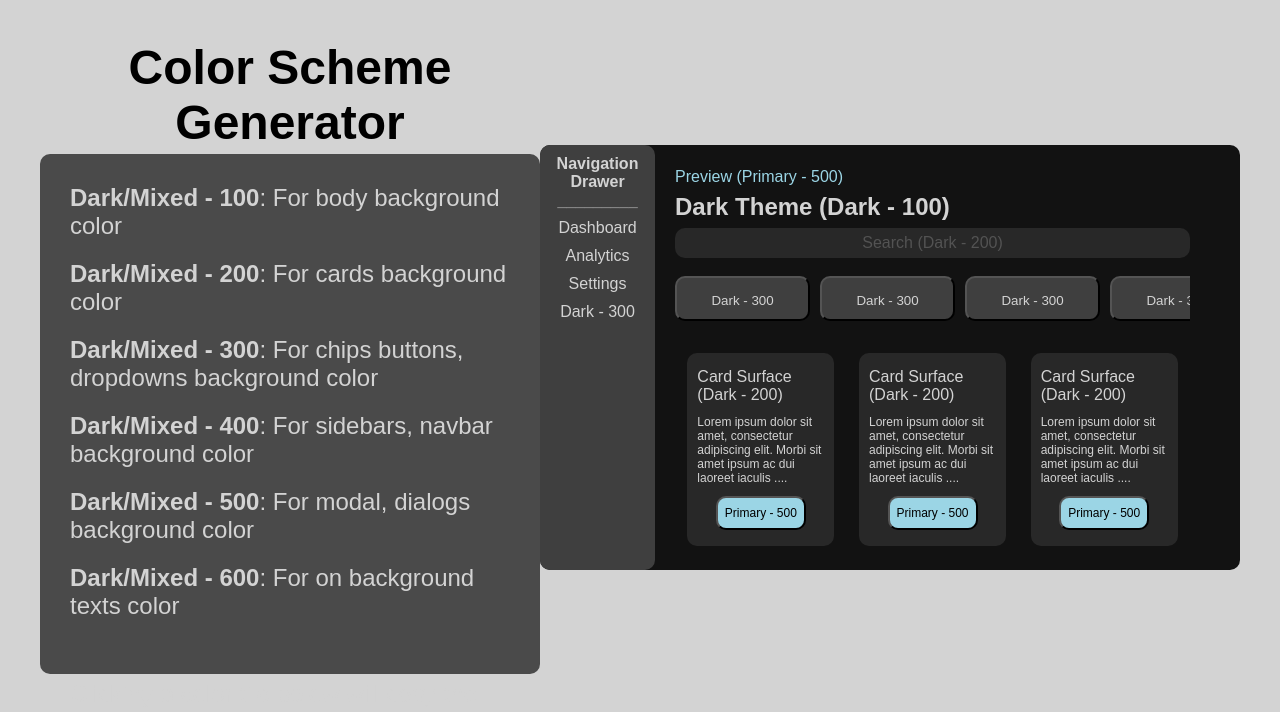
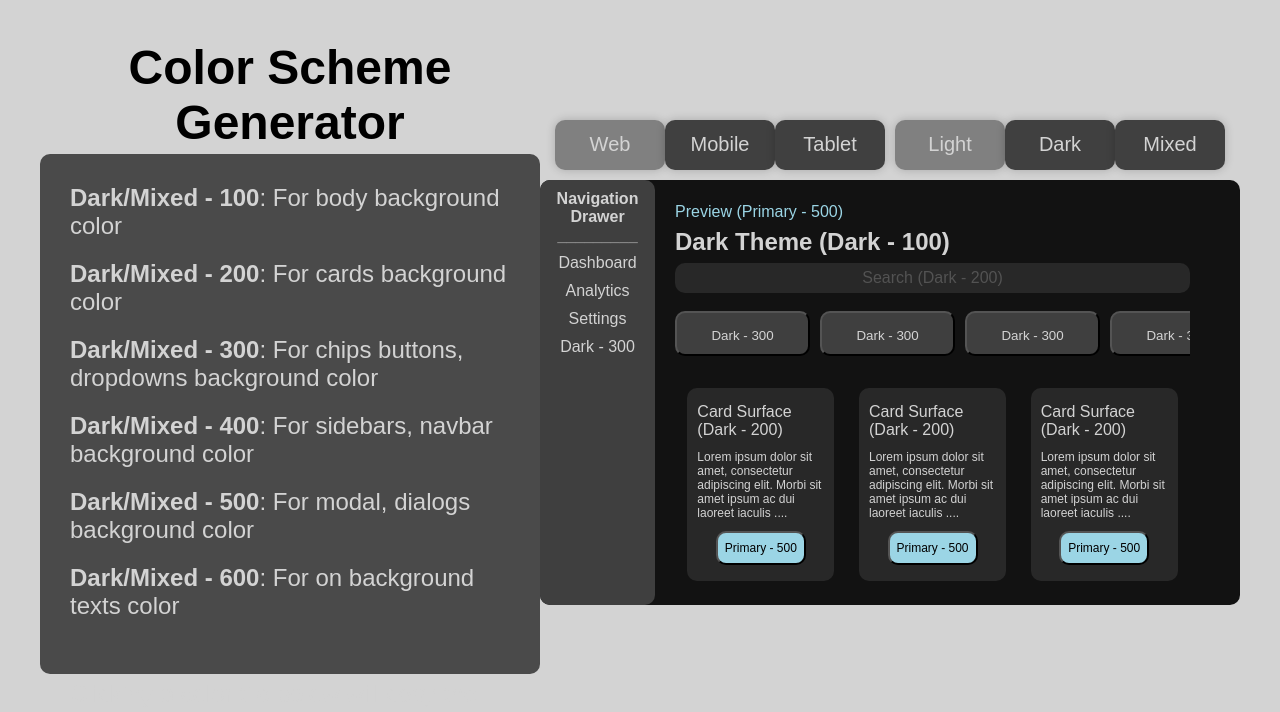
Before and after one commit to LukaWoodson/color_scheme_generator, a React (Create React App) app: page / in a window 1280 px wide. Shown: the top 712 px of the page. Built offline with nearby package versions, Linux system fonts and the light colour scheme.

Commit message:
Add options bar section

```diff
--- a/src/App.js
+++ b/src/App.js
@@ -1,13 +1,17 @@
 import "./styles.css";
 import TitleDesc from "./components/title-desc/title-desc.component";
 import MiniSiteComponent from "./components/mini-site/mini-site.component";
+import OptionsBarComponent from "./components/options-bar/options-bar.component";
 
 export default function App() {
   return (
     <div className="App">
       {/*<ColorsComponent />*/}
       <TitleDesc />
-      <MiniSiteComponent />
+      <div>
+        <OptionsBarComponent />
+        <MiniSiteComponent />
+      </div>
     </div>
   );
 }
--- /dev/null
+++ b/src/components/options-bar/options-bar.component.js
@@ -0,0 +1,117 @@
+// import {
+//   ButtonGroup,
+//   ButtonInput,
+//   GroupButton,
+//   Label,
+//   OptionsBarContainer,
+// } from "./options-bar.styles";
+//
+// function OptionsBarComponent() {
+//   return (
+//     <OptionsBarContainer>
+//       <ButtonGroup>
+//         <GroupButton>
+//           <ButtonInput id={"layout-1"} type={"radio"} name={"layout-group"} />
+//           <Label htmlFor="layout-1">Web</Label>
+//         </GroupButton>
+//         <GroupButton>
+//           <ButtonInput id={"layout-2"} type={"radio"} name={"layout-group"} />
+//           <Label htmlFor="layout-2">Mobile</Label>
+//         </GroupButton>
+//         <GroupButton>
+//           <ButtonInput id={"layout-3"} type={"radio"} name={"layout-group"} />
+//           <Label htmlFor="layout-3">Tablet</Label>
+//         </GroupButton>
+//       </ButtonGroup>
+//       <ButtonGroup>
+//         <GroupButton>
+//           <ButtonInput id={"theme-1"} type={"radio"} name={"theme-group"} />
+//           <Label htmlFor="theme-1">Light</Label>
+//         </GroupButton>
+//         <GroupButton>
+//           <ButtonInput id={"theme-2"} type={"radio"} name={"theme-group"} />
+//           <Label htmlFor="theme-2">Dark</Label>
+//         </GroupButton>
+//         <GroupButton>
+//           <ButtonInput id={"theme-3"} type={"radio"} name={"theme-group"} />
+//           <Label htmlFor="theme-3">Mixed</Label>
+//         </GroupButton>
+//       </ButtonGroup>
+//     </OptionsBarContainer>
+//   );
+// }
+//
+// export default OptionsBarComponent;
+
+import { useState } from "react";
+import {
+  ButtonGroup,
+  GroupButton,
+  OptionsBarContainer,
+} from "./options-bar.styles";
+
+function OptionsBarComponent() {
+  const [activeLayout, setActiveLayout] = useState("layout-1");
+  const [activeTheme, setActiveTheme] = useState("theme-1");
+
+  const handleLayoutChange = (e) => {
+    setActiveLayout(e.target.id);
+  };
+
+  const handleThemeChange = (e) => {
+    setActiveTheme(e.target.id);
+  };
+
+  return (
+    <OptionsBarContainer>
+      <ButtonGroup>
+        <GroupButton
+          active={activeLayout === "layout-1"}
+          onClick={handleLayoutChange}
+          id="layout-1"
+        >
+          Web
+        </GroupButton>
+        <GroupButton
+          active={activeLayout === "layout-2"}
+          onClick={handleLayoutChange}
+          id="layout-2"
+        >
+          Mobile
+        </GroupButton>
+        <GroupButton
+          active={activeLayout === "layout-3"}
+          onClick={handleLayoutChange}
+          id="layout-3"
+        >
+          Tablet
+        </GroupButton>
+      </ButtonGroup>
+      <ButtonGroup>
+        <GroupButton
+          active={activeTheme === "theme-1"}
+          onClick={handleThemeChange}
+          id="theme-1"
+        >
+          Light
+        </GroupButton>
+        <GroupButton
+          active={activeTheme === "theme-2"}
+          onClick={handleThemeChange}
+          id="theme-2"
+        >
+          Dark
+        </GroupButton>
+        <GroupButton
+          active={activeTheme === "theme-3"}
+          onClick={handleThemeChange}
+          id="theme-3"
+        >
+          Mixed
+        </GroupButton>
+      </ButtonGroup>
+    </OptionsBarContainer>
+  );
+}
+
+export default OptionsBarComponent;
--- /dev/null
+++ b/src/components/options-bar/options-bar.styles.js
@@ -0,0 +1,59 @@
+// import styled from "styled-components";
+//
+// export const OptionsBarContainer = styled.div`
+//   display: flex;
+//   justify-content: space-between;
+//   margin: 10px;
+// `;
+//
+// export const ButtonGroup = styled.div`
+//   width: 330px;
+//   height: 50px;
+//   margin: 0 auto;
+// `;
+//
+// export const GroupButton = styled.button`
+//   width: 115px;
+//   height: 50px;
+//   margin-left: -15px;
+//   border-radius: 10px;
+//   border: none;
+//   box-shadow: 0px 0px 10px 0px rgba(0, 0, 0, 0.2);
+//   background-color: #404040;
+//
+//   &:hover {
+//     cursor: pointer;
+//     background-color: #808080;
+//   }
+// `;
+
+import styled from "styled-components";
+
+export const OptionsBarContainer = styled.div`
+  display: flex;
+  justify-content: space-between;
+  margin: 10px;
+`;
+
+export const ButtonGroup = styled.div`
+  width: 330px;
+  height: 50px;
+  margin: 0 auto;
+  display: flex;
+`;
+
+export const GroupButton = styled.button`
+  width: 115px;
+  height: 50px;
+  border-radius: 10px;
+  border: none;
+  font-size: 20px;
+  box-shadow: 0px 0px 10px 0px rgba(0, 0, 0, 0.2);
+  background-color: ${({ active }) => (active ? "#808080" : "#404040")};
+  color: #d3d3d3;
+
+  &:hover {
+    cursor: pointer;
+    background-color: #808080;
+  }
+`;
```
